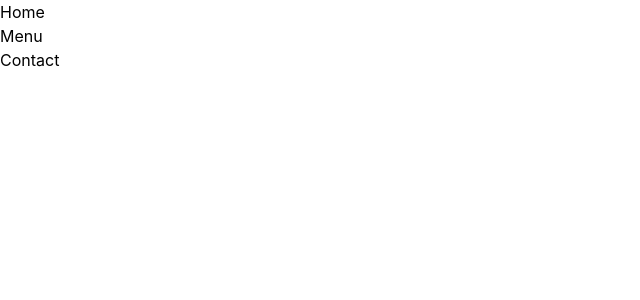
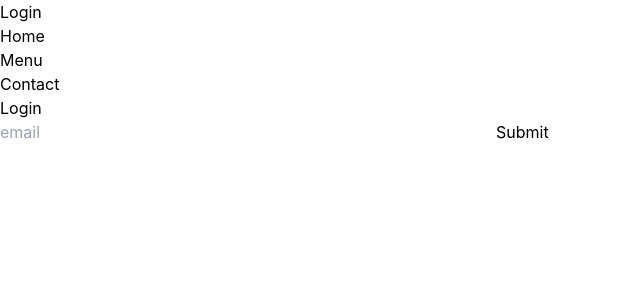
Before and after one commit to Noiid/react-multistep-form-example, a React (Vite) app: page /login in a window 1280 px wide. Before the commit this address had no page. Shown: the top 300 px of the page, without its empty margins (0-640 px from the left). Built offline with nearby package versions, Linux system fonts and the light colour scheme.

Commit message:
feat: add private route and useCallback

```diff
--- a/src/App.tsx
+++ b/src/App.tsx
@@ -8,6 +8,9 @@ import { useState } from "react";
 import { ProfileContext } from "./Context/ProfileContext";
 import GlobalProfile from "./types/GlobalProfile";
 import EditTodo from "./page/EditTodo";
+import PrivateRoute from "./route/PrivateRoute";
+import Profile from "./page/Profile";
+import Login from "./page/Login";
 
 function App() {
   const [profile, setProfile] = useState("anonymous");
@@ -32,6 +35,10 @@ function App() {
           <Route path="/contact" element={<Contact />}></Route>
           <Route path="/new_todo" element={<AddTodo />}></Route>
           <Route path="/edit/:id" element={<EditTodo />}></Route>
+          <Route path="/login" element={<Login />}></Route>
+          <Route path="/" element={<PrivateRoute />}>
+            <Route path="/profile" element={<Profile />} />
+          </Route>
         </Routes>
       </BrowserRouter>
     </ProfileContext.Provider>
--- a/src/Components/Header.tsx
+++ b/src/Components/Header.tsx
@@ -4,6 +4,9 @@ const Header = () => {
   return (
     <nav>
       <ul>
+        <li>
+          <Link to="/login">Login</Link>
+        </li>
         <li>
           <Link to="/">Home</Link>
         </li>
--- /dev/null
+++ b/src/page/Login.tsx
@@ -0,0 +1,71 @@
+import { useState } from "react";
+import FetchData from "../Utils/Fetch";
+import { useNavigate } from "react-router-dom";
+
+interface Login {
+  email: string;
+  password: string;
+}
+
+interface ResponseLogin {
+  token: string;
+}
+
+const Login = () => {
+  const [email, setEmail] = useState("");
+  const [password, setPassword] = useState("");
+
+  const navigate = useNavigate();
+
+  const handleSubmit = async (event: any) => {
+    event.preventDefault();
+    console.log("trigger submit");
+    const newLogin: Login = {
+      email: email,
+      password: password,
+    };
+
+    const options = {
+      method: "POST",
+      headers: { "Content-Type": "application/json" },
+      body: JSON.stringify(newLogin),
+      Authorization: `Bearer ${localStorage.getItem("token")}`,
+    };
+
+    const response = await FetchData(
+      "https://library-crud-sample.vercel.app/api/user/login",
+      options
+    );
+    if (response) {
+      const data: ResponseLogin = response;
+      localStorage.setItem("token", data.token);
+      alert("success login!");
+      navigate("/profile");
+    }
+  };
+
+  return (
+    <>
+      <h1>Login</h1>
+      <form onSubmit={handleSubmit}>
+        <input
+          type="email"
+          placeholder="email"
+          onChange={(e: any) => {
+            setEmail(e.target.value);
+          }}
+        />
+        <input
+          type="password"
+          onChange={(e: any) => {
+            setPassword(e.target.value);
+          }}
+        />
+
+        <button>Submit</button>
+      </form>
+    </>
+  );
+};
+
+export default Login;
--- a/src/page/Menu.tsx
+++ b/src/page/Menu.tsx
@@ -1,4 +1,4 @@
-import { useContext, useEffect, useState } from "react";
+import { useCallback, useContext, useEffect, useState } from "react";
 import FetchData from "../Utils/Fetch";
 import { useNavigate } from "react-router-dom";
 import { ProfileContext } from "../Context/ProfileContext";
@@ -17,16 +17,16 @@ interface Page {
 const Menu = () => {
   const profile = useContext(ProfileContext);
   const [data, setData] = useState<Todo[]>();
+  const [count, setCount] = useState(0);
 
   const navigate = useNavigate();
 
+  const fetchData = useCallback(async () => {
+    const response: Page = await FetchData("https://dummyjson.com/todos");
+    setData(response.todos);
+  }, []);
+
   useEffect(() => {
-    const fetchData = async () => {
-      const response: Page = await FetchData("https://dummyjson.com/todos");
-      setData(response.todos);
-      // alert(JSON.stringify(data, null, 10));
-    };
-
     fetchData();
   }, []);
 
@@ -38,6 +38,7 @@ const Menu = () => {
     <>
       <h1>Profile: {profile.name}</h1>
       <h1>Menu Page </h1>
+      <h2>Count: {count}</h2>
       <button
         onClick={() => {
           navigate("/new_todo");
@@ -57,6 +58,13 @@ const Menu = () => {
               >
                 Edit
               </button>
+              <button
+                onClick={() => {
+                  setCount(count + 1);
+                }}
+              >
+                Detail
+              </button>
             </li>
           ))}
       </ul>
--- /dev/null
+++ b/src/page/Profile.tsx
@@ -0,0 +1,5 @@
+const Profile = () => {
+  return <h1>Profile Page</h1>;
+};
+
+export default Profile;
--- a/src/route/PrivateRoute.tsx
+++ b/src/route/PrivateRoute.tsx
@@ -1,21 +1,8 @@
-import { Navigate, Route } from "react-router-dom";
+import { Navigate, Outlet } from "react-router-dom";
 
-interface PrivateRouteProps {
-  path: string;
-  element: React.ReactNode;
-  isAuthenticated: boolean;
+function PrivateRoute() {
+  const isLogin = localStorage.getItem("token");
+  return isLogin ? <Outlet /> : <Navigate to="/login" />;
 }
 
-const PrivateRoute: React.FC<PrivateRouteProps> = ({
-  path,
-  element,
-  isAuthenticated,
-}) => {
-  return isAuthenticated ? (
-    <Route path={path} element={element} />
-  ) : (
-    <Navigate to="/login" />
-  );
-};
-
 export default PrivateRoute;
```
